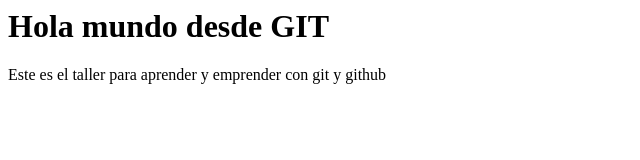
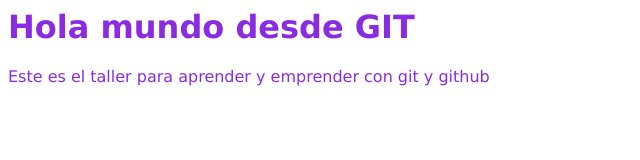
Before and after one commit to rodrigo-lusquinos/enat-taller-git33, a plain HTML site: page index.html in a window 1280 px wide. Shown: the whole page, without its empty margins (0-640 px from the left). Drawn offline with Linux system fonts and the light colour scheme.

Commit message:
agregando estilos

```diff
--- a/index.html
+++ b/index.html
@@ -1,2 +1,7 @@
+<style>
+    *{color: blueviolet;
+font-family: 'Lucida Sans';
+    }
+</style>
 <h1>Hola mundo desde GIT</h1>
 <p>Este es el taller para aprender y emprender con git y github</p>
```
